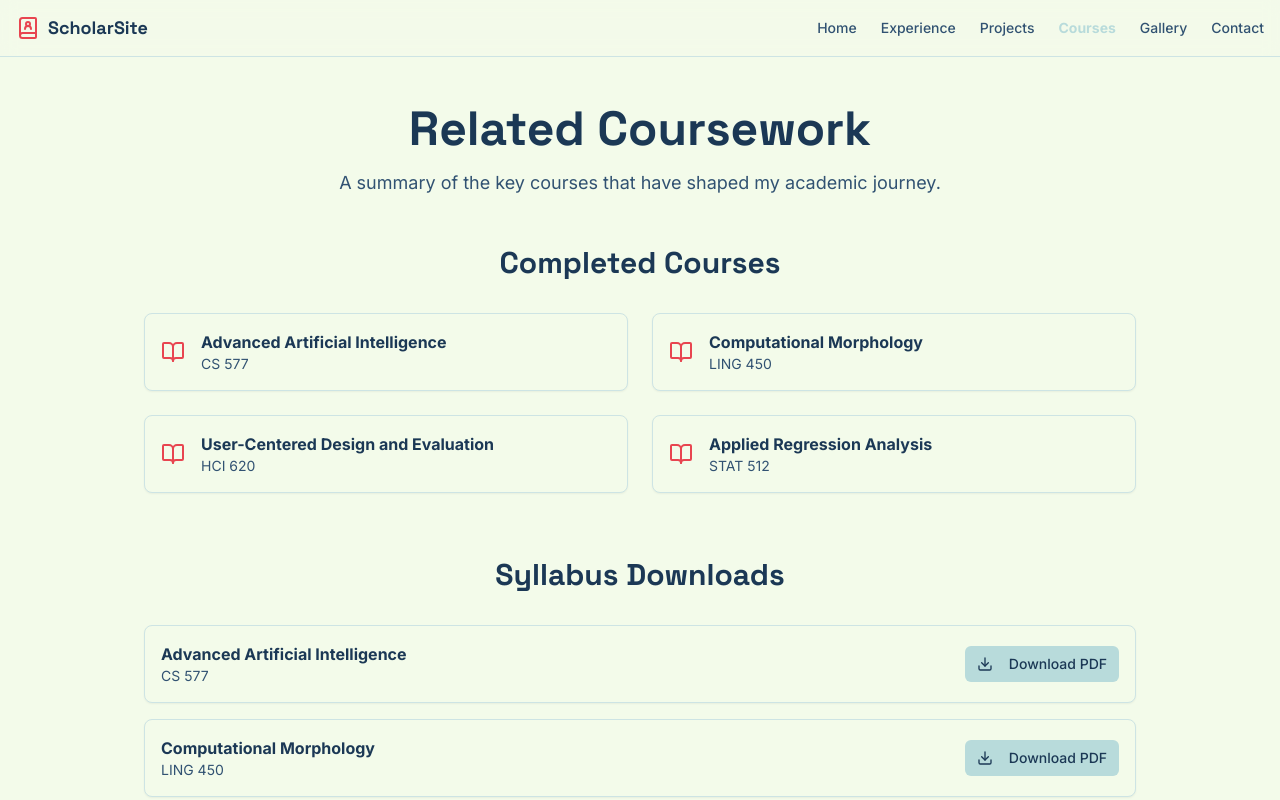
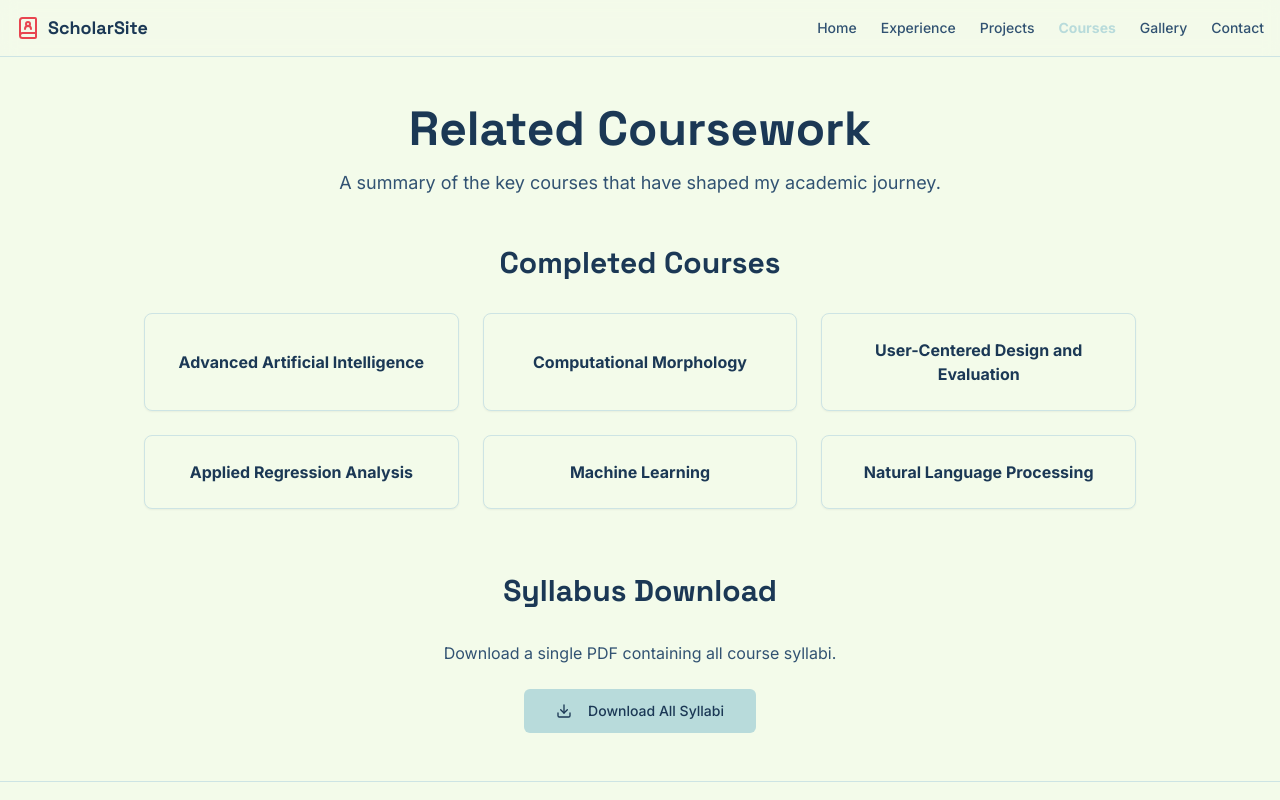
Before and after one commit to DearShervin/dearshervin.github.io, a Next.js app: page /studio/courses in a window 1280 px wide. Shown: the top 800 px of the page. Built offline with nearby package versions, Linux system fonts and the light colour scheme.

Commit message:
initial commit

```diff
--- a/src/app/courses/page.tsx
+++ b/src/app/courses/page.tsx
@@ -4,30 +4,26 @@ import { Download, BookOpen } from "lucide-react";
 
 const courses = [
   {
-    code: "CS 577",
     title: "Advanced Artificial Intelligence",
-    description: "A deep dive into advanced topics in AI, including knowledge representation, automated reasoning, and probabilistic models. The course involved a significant research project on reinforcement learning.",
-    syllabusLink: "#"
   },
   {
-    code: "LING 450",
     title: "Computational Morphology",
-    description: "Studied computational methods for analyzing word structures. Implemented finite-state transducers and explored their application in morphological analysis and generation for various languages.",
-    syllabusLink: "#"
   },
   {
-    code: "HCI 620",
     title: "User-Centered Design and Evaluation",
-    description: "This course covered the entire lifecycle of user-centered design, from needs analysis and prototyping to usability testing. My final project involved redesigning a mobile application for a non-profit.",
-    syllabusLink: "#"
   },
   {
-    code: "STAT 512",
     title: "Applied Regression Analysis",
-    description: "Focused on the theory and application of linear and generalized linear models. Used R for data analysis, model fitting, and diagnostics on real-world datasets.",
-    syllabusLink: "#"
   },
+  {
+    title: "Machine Learning",
+  },
+  {
+    title: "Natural Language Processing",
+  }
 ];
+
+const allSyllabiLink = "#"; // Replace with the actual link to the combined PDF
 
 export default function CoursesPage() {
   return (
@@ -45,41 +41,26 @@ export default function CoursesPage() {
         <h2 className="font-headline mb-8 text-center text-3xl font-semibold">
           Completed Courses
         </h2>
-        <div className="grid grid-cols-1 gap-6 md:grid-cols-2">
+        <div className="grid grid-cols-1 gap-6 md:grid-cols-2 lg:grid-cols-3">
           {courses.map((course, index) => (
-            <Card key={index} className="flex items-center p-4">
-              <div className="mr-4 flex-shrink-0">
-                <BookOpen className="h-6 w-6 text-accent" />
-              </div>
-              <div>
+            <Card key={index} className="flex items-center justify-center p-6 text-center">
                 <h3 className="font-semibold">{course.title}</h3>
-                <p className="text-sm text-muted-foreground">{course.code}</p>
-              </div>
             </Card>
           ))}
         </div>
       </section>
 
-      <section id="syllabus-downloads">
-        <h2 className="font-headline mb-8 text-center text-3xl font-semibold">
-          Syllabus Downloads
+      <section id="syllabus-downloads" className="text-center">
+        <h2 className="font-headline mb-8 text-3xl font-semibold">
+          Syllabus Download
         </h2>
-        <div className="space-y-4">
-          {courses.map((course, index) => (
-            <Card key={index} className="flex items-center justify-between p-4">
-              <div>
-                <h3 className="font-semibold">{course.title}</h3>
-                <p className="text-sm text-muted-foreground">{course.code}</p>
-              </div>
-              <Button asChild size="sm">
-                <a href={course.syllabusLink} download>
-                  <Download className="mr-2 h-4 w-4" />
-                  Download PDF
-                </a>
-              </Button>
-            </Card>
-          ))}
-        </div>
+        <p className="text-muted-foreground mb-6">Download a single PDF containing all course syllabi.</p>
+        <Button asChild size="lg">
+          <a href={allSyllabiLink} download>
+            <Download className="mr-2 h-5 w-5" />
+            Download All Syllabi
+          </a>
+        </Button>
       </section>
     </div>
   );
```
